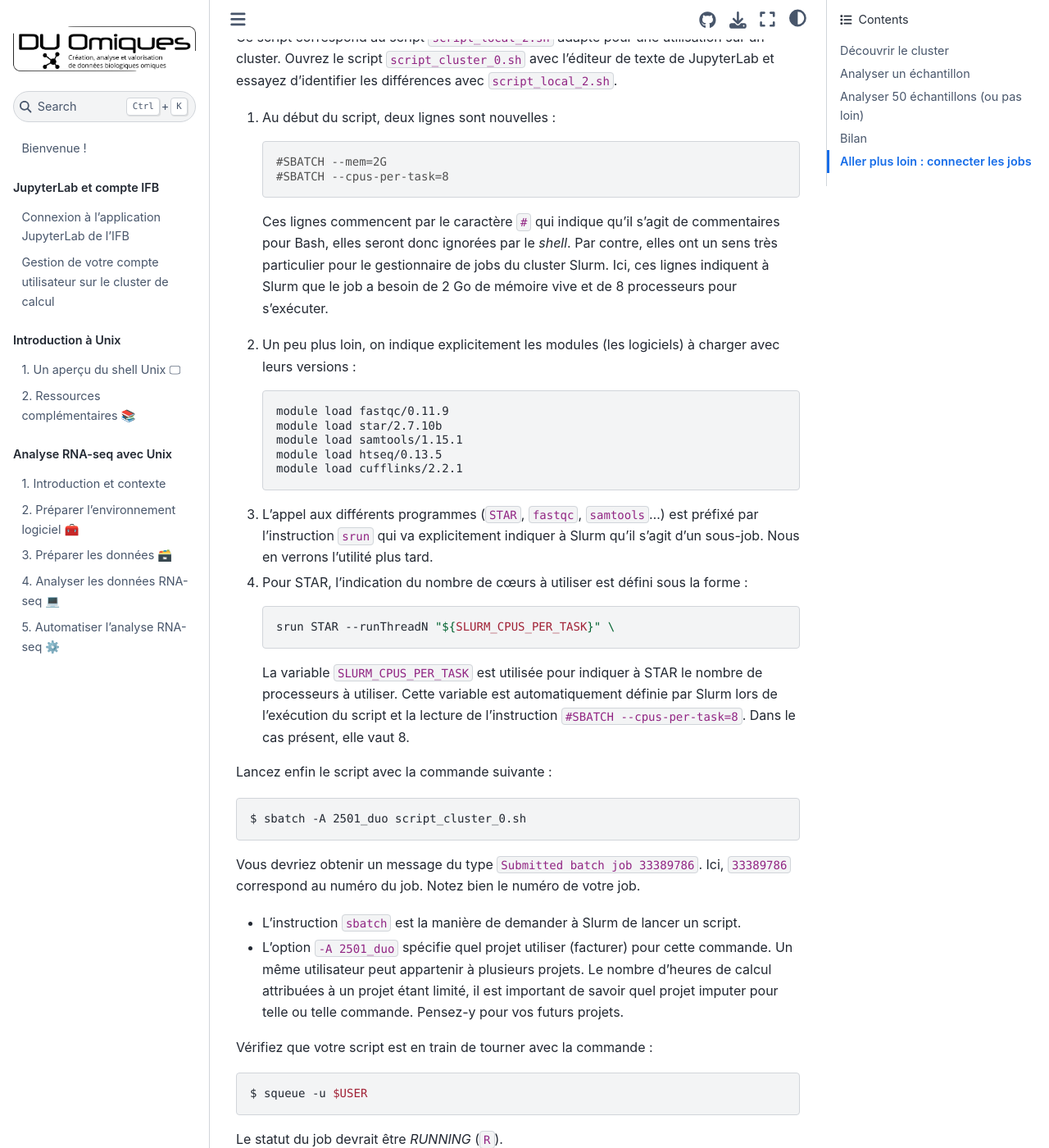
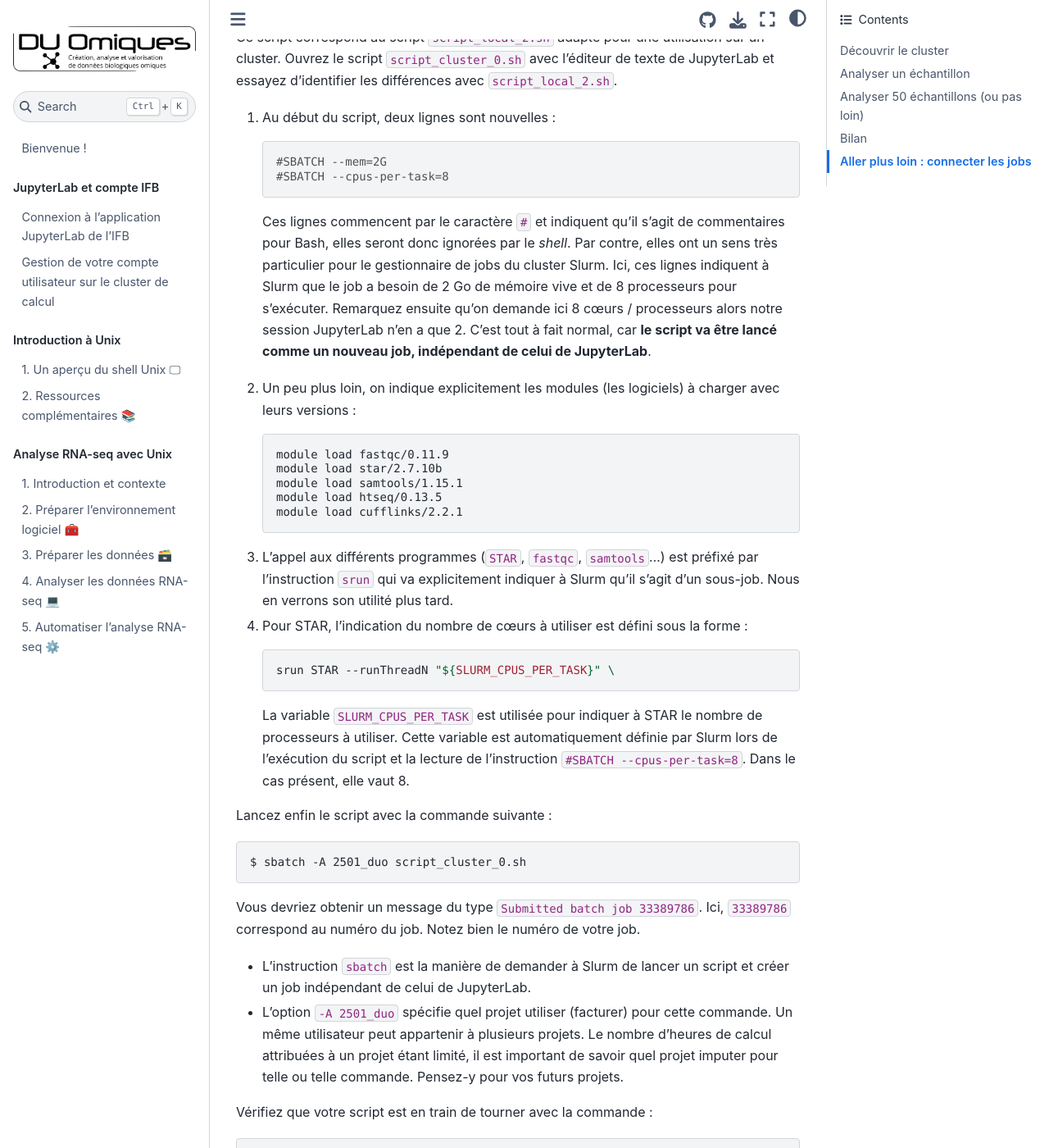
Before and after one commit to pierrepo/unix-tutorial, a Jupyter Book: the page built from content/tuto3/1_automatiser.md, in a window 1280 px wide and 1400 px high, scrolled down 2970 px. Shown: the whole window at 82% size. Built offline with Jupyter Book 1.0.4 settings and Sphinx 7.4.7 and the Sphinx Book theme 1.1.4, drawn with Linux system fonts in a browser that asks for light colours.

Commit message:
Highlight job independence

````diff
--- a/content/tuto3/1_automatiser.md
+++ b/content/tuto3/1_automatiser.md
@@ -98,7 +98,7 @@ Ce script correspond au script `script_local_2.sh` adapté pour une utilisation
     #SBATCH --cpus-per-task=8
     ```
 
-    Ces lignes commencent par le caractère `#` qui indique qu'il s'agit de commentaires pour Bash, elles seront donc ignorées par le *shell*. Par contre, elles ont un sens très particulier pour le gestionnaire de jobs du cluster Slurm. Ici, ces lignes indiquent à Slurm que le job a besoin de 2 Go de mémoire vive et de 8 processeurs pour s'exécuter.
+    Ces lignes commencent par le caractère `#` et indiquent qu'il s'agit de commentaires pour Bash, elles seront donc ignorées par le *shell*. Par contre, elles ont un sens très particulier pour le gestionnaire de jobs du cluster Slurm. Ici, ces lignes indiquent à Slurm que le job a besoin de 2 Go de mémoire vive et de 8 processeurs pour s'exécuter. Remarquez ensuite qu'on demande ici 8 cœurs / processeurs alors notre session JupyterLab n'en a que 2. C'est tout à fait normal, car **le script va être lancé comme un nouveau job, indépendant de celui de JupyterLab**.
 
 1. Un peu plus loin, on indique explicitement les modules (les logiciels) à charger avec leurs versions :
 
@@ -110,7 +110,7 @@ Ce script correspond au script `script_local_2.sh` adapté pour une utilisation
     module load cufflinks/2.2.1
     ```
 
-1. L'appel aux différents programmes (`STAR`, `fastqc`, `samtools`...) est préfixé par l'instruction `srun` qui va explicitement indiquer à Slurm qu'il s'agit d'un sous-job. Nous en verrons l'utilité plus tard.
+1. L'appel aux différents programmes (`STAR`, `fastqc`, `samtools`...) est préfixé par l'instruction `srun` qui va explicitement indiquer à Slurm qu'il s'agit d'un sous-job. Nous en verrons son utilité plus tard.
 
 1. Pour STAR, l'indication du nombre de cœurs à utiliser est défini sous la forme :
 
@@ -130,7 +130,7 @@ $ sbatch -A 2501_duo script_cluster_0.sh
 Vous devriez obtenir un message du type `Submitted batch job 33389786`. Ici, `33389786` correspond au numéro du job. Notez bien le numéro de votre job.
 
 
-- L'instruction `sbatch` est la manière de demander à Slurm de lancer un script.
+- L'instruction `sbatch` est la manière de demander à Slurm de lancer un script et créer un job indépendant de celui de JupyterLab.
 - L'option `-A 2501_duo` spécifie quel projet utiliser (facturer) pour cette commande. Un même utilisateur peut appartenir à plusieurs projets. Le nombre d'heures de calcul attribuées à un projet étant limité, il est important de savoir quel projet imputer pour telle ou telle commande. Pensez-y pour vos futurs projets.
 
 Vérifiez que votre script est en train de tourner avec la commande :
````
